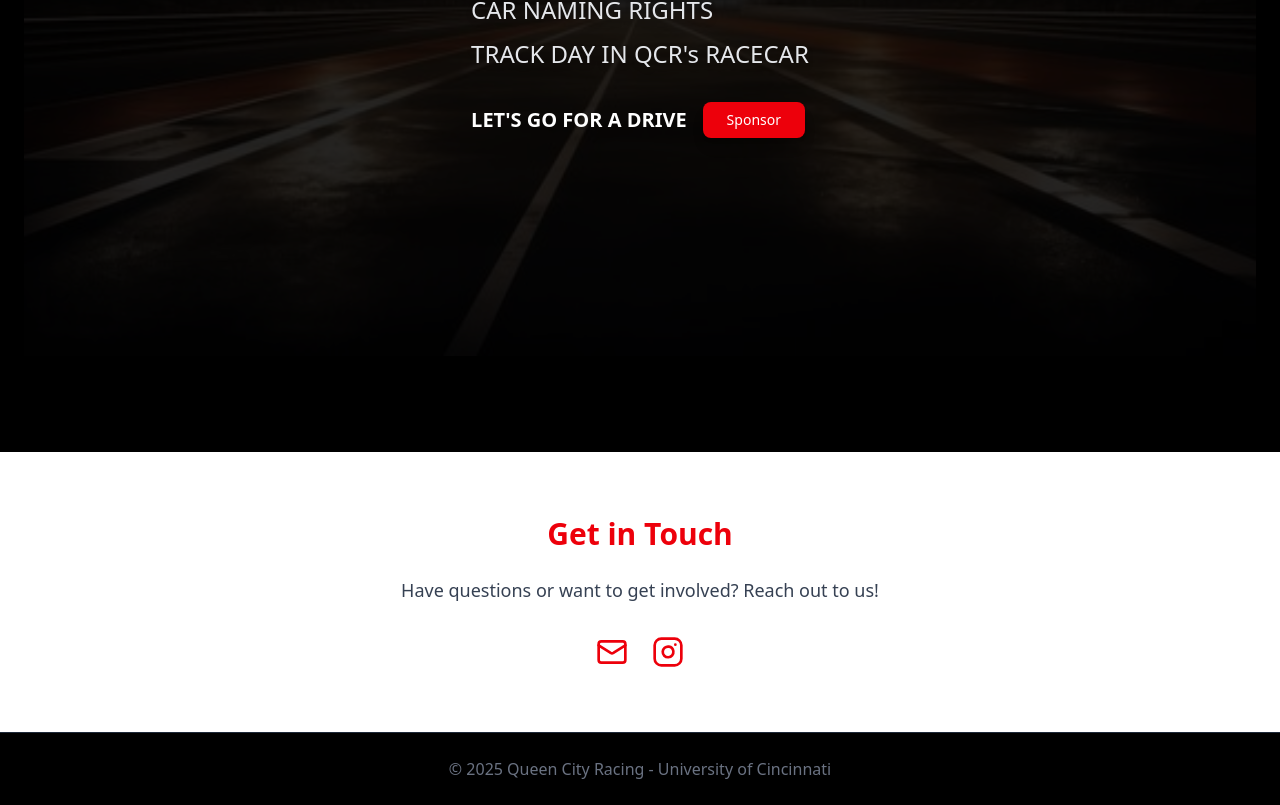
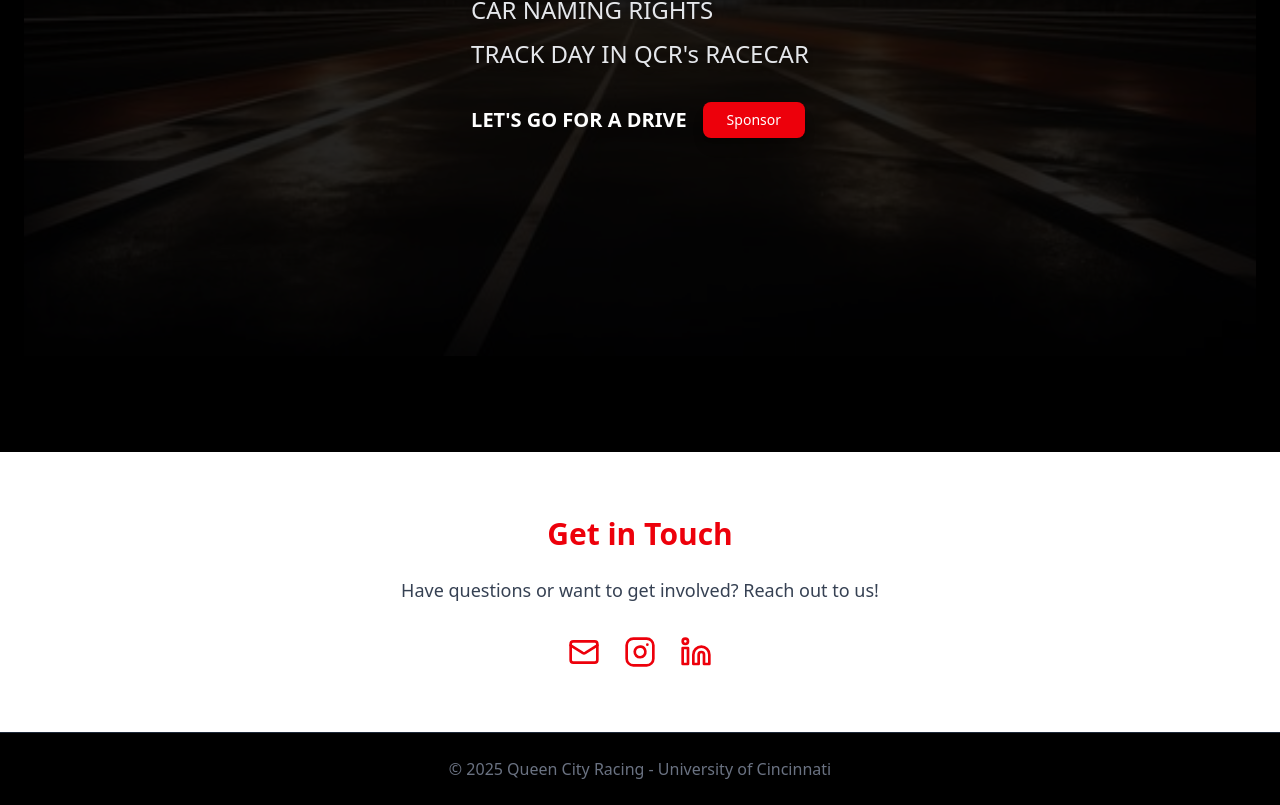
Before and after one commit to RafaelPiloto10/queen-city-racing, a Next.js app: page / in a window 1280 px wide. Shown: the part 2506-3311 px from the top of the page. Built offline with nearby package versions, Linux system fonts and the light colour scheme.

Commit message:
update links

```diff
--- a/app/page.tsx
+++ b/app/page.tsx
@@ -8,7 +8,7 @@ import {
   CardFooter,
   CardHeader,
 } from "@/components/ui/card";
-import { Mail, Instagram } from "lucide-react";
+import { Mail, Instagram, Linkedin } from "lucide-react";
 import Link from "next/link";
 import Image from "next/image";
 
@@ -72,8 +72,9 @@ export default function Home() {
         >
           <Button asChild>
             <Link
-              href="#"
+              href="https://groupme.com/join_group/112081853/NOIxf7pt"
               className="bg-racing-red hover:bg-red-700 text-white px-6 py-3 rounded-2xl text-lg shadow-lg"
+              target="_blank"
             >
               Join Us
             </Link>
@@ -250,8 +251,9 @@ export default function Home() {
                   <p className="text-xl font-bold">LET&apos;S GO FOR A DRIVE</p>
                   <Button asChild>
                     <Link
-                      href="#"
+                      href="https://www.zeffy.com/en-US/ticketing/queen-city-racing-sponsorships"
                       className="bg-racing-red hover:bg-red-700 text-white px-6 py-3 rounded-2xl text-2xl shadow-lg"
+                      target="_blank"
                     >
                       Sponsor
                     </Link>
@@ -274,7 +276,7 @@ export default function Home() {
           </p>
           <div className="flex justify-center gap-6">
             <a
-              href="mailto:queencityracing@uc.edu"
+              href="mailto:cincinnatiracing@gmail.com"
               className="text-racing-red hover:text-red-700"
             >
               <Mail className="w-8 h-8" />
@@ -286,6 +288,13 @@ export default function Home() {
               className="text-racing-red hover:text-red-700"
             >
               <Instagram className="w-8 h-8" />
+            </a>
+            <a
+              href="https://www.linkedin.com/company/queencityracing"
+              className="text-racing-red hover:text-red-700"
+              target="_blank"
+            >
+              <Linkedin className="w-8 h-8" />
             </a>
           </div>
         </div>
```
